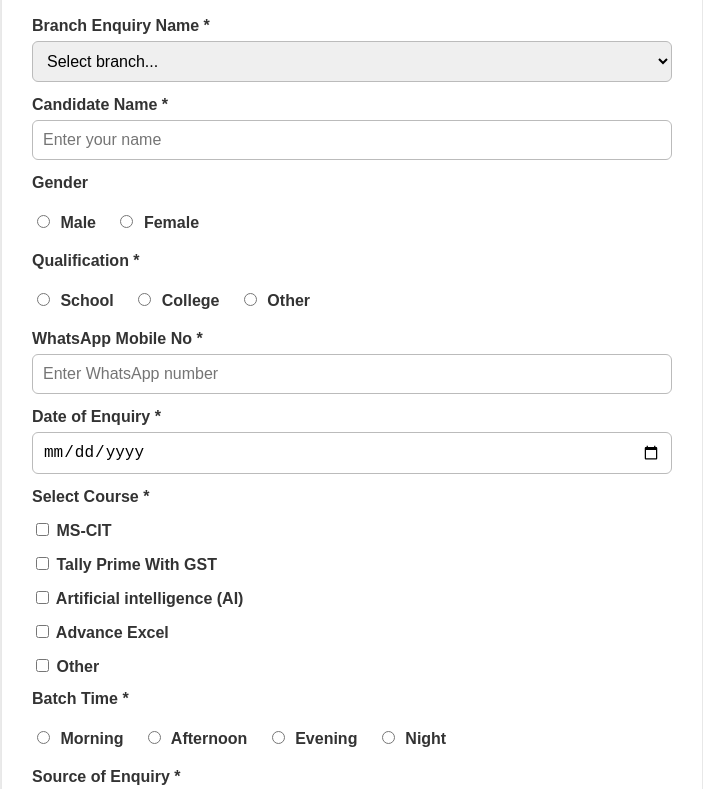
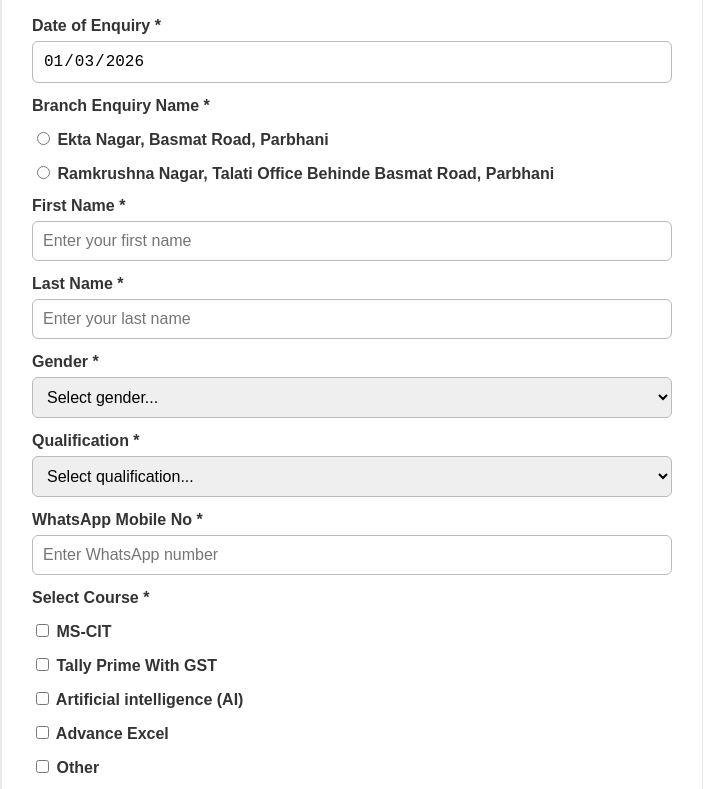
Before and after one commit to vivekcomputers88-wq/test, a plain HTML site: page index.html in a window 1280 px wide. Shown: the part 131-920 px from the top of the page, without its empty margins (288-991 px from the left). Drawn offline with Linux system fonts and the light colour scheme.

Commit message:
Update index.html

```diff
--- a/index.html
+++ b/index.html
@@ -5,6 +5,7 @@
 <meta name="viewport" content="width=device-width, initial-scale=1.0">
 <title>Vivek Computers Enquiry Form</title>
 <style>
+
     * {box-sizing: border-box;}
     body {
         font-family: 'Arial', sans-serif;
@@ -65,96 +66,144 @@
 
 <div class="container">
     <h1>Vivek Computers Enquiry Form</h1>
-    <form id="enquiryForm" action="https://docs.google.com/forms/u/0/d/e/1FAIpQLScmHMf1XLKVcpoS5boT2UK9yjjXSCOafImZKSvVLa5s1NMh5w/formResponse" method="POST" target="_blank">
 
-        <!-- Branch question -->
+    <form id="enquiryForm"
+    action="https://docs.google.com/forms/d/e/1FAIpQLSfuhvY8Pg_twGKyxaC_tqiR-waGkKwgwBXFjUuSCRKVR4yhUQ/formResponse?usp=pp_url"
+    method="POST" target="_blank">
+
+        <!-- Date of Enquiry -->
+        <label>Date of Enquiry *</label>
+        <input type="date" id="enquiryDate" name="entry.1710040844" required readonly>
+
        <label>Branch Enquiry Name *</label>
-        <select name="entry.603305143" required>
-            <option value="" disabled selected>Select branch...</option>
-            <option>Ekta Nagar, Basmat Road, Parbhani</option>
-            <option>Ramkrushna Nagar, Talati Office Behind Basmat Road, Parbhani</option>
+<div>
+  <label>
+    <input type="radio" name="entry.1247333280" value="Ekta Nagar, Basmat Road, Parbhani" required>
+    Ekta Nagar, Basmat Road, Parbhani
+  </label>
+</div>
+<div>
+  <label>
+    <input type="radio" name="entry.1247333280" value="Ramkrushna Nagar, Talati Office Behinde Basmat Road, Parbhani">
+    Ramkrushna Nagar, Talati Office Behinde Basmat Road, Parbhani
+  </label>
+</div>
+
+
+        <!-- Candidate First Name -->
+        <label>First Name *</label>
+        <input type="text" name="entry.1559286899" placeholder="Enter your first name" required>
+
+	  <!-- Candidate Name -->
+        <label>Last Name *</label>
+        <input type="text" name="entry.1983256342" placeholder="Enter your last name" required>
+
+     <!-- Gender -->
+<label>Gender *</label>
+<select name="entry.1486963903" required>
+  <option value="" disabled selected>Select gender...</option>
+  <option value="Male">Male</option>
+  <option value="Female">Female</option>
 </select>
 
-        <!-- Candidate Name -->
-        <label>Candidate Name *</label>
-        <input type="text" name="entry.99099165" placeholder="Enter your name" required>
-
-        <!-- Gender -->
-        <label>Gender</label>
-        <div class="radio-group">
-            <label><input type="radio" name="entry.1235386003" value="Male"> Male</label>
-            <label><input type="radio" name="entry.1235386003" value="Female"> Female</label>
-        </div>
 
         <!-- Qualification -->
         <label>Qualification *</label>
-        <div class="radio-group">
-            <label><input type="radio" name="entry.1039631932" value="School"> School</label>
-            <label><input type="radio" name="entry.1039631932" value="College"> College</label>
-            <label><input type="radio" name="entry.1039631932" value="Other"> Other</label>
-        </div>
-
+<select name="entry.1144115433" required>
+    <option value="" disabled selected>Select qualification...</option>
+    <option>Std 6th to Std 8th</option>
+    <option>Std 9th to Std 10th</option>
+    <option>Std 11th to Std 12th</option>
+    <option>Graduation</option>
+</select>
         <!-- WhatsApp Mobile No -->
         <label>WhatsApp Mobile No *</label>
-        <input type="tel" name="entry.1882843011" placeholder="Enter WhatsApp number" required>
-
-        <!-- Date of Enquiry -->
-        <label>Date of Enquiry *</label>
-        <input type="date" id="enquiryDate" required>
+        <input type="tel" name="entry.994675552" placeholder="Enter WhatsApp number" required>
 
         <!-- Select Course -->
         <label>Select Course *</label>
-<div class="checkbox-group">
-    <label><input type="checkbox" name="entry.473673265" value="MS-CIT"> MS-CIT</label>
-    <label><input type="checkbox" name="entry.473673265" value="Tally Prime With GST"> Tally Prime With GST</label>
-    <label><input type="checkbox" name="entry.473673265" value="Artificial intelligence (AI)"> Artificial intelligence (AI)</label>
-    <label><input type="checkbox" name="entry.473673265" value="Advance Excel"> Advance Excel</label>
-    <label><input type="checkbox" name="entry.473673265" value="Other"> Other</label>
-</div>
+
+<label>
+  <input type="checkbox" name="entry.1407647077" value="MS-CIT">
+  MS-CIT
+</label>
+
+<label>
+  <input type="checkbox" name="entry.1407647077" value="Tally Prime With GST">
+  Tally Prime With GST
+</label>
+<label>
+  <input type="checkbox" name="entry.1407647077" value="Artificial intelligence - AI">
+  Artificial intelligence (AI)
+</label>
+
+<label>
+  <input type="checkbox" name="entry.1407647077" value="Advance Excel">
+  Advance Excel
+</label>
+
+<label>
+  <input type="checkbox" name="entry.1407647077" value="Other">
+  Other
+</label>
+
 
         <!-- Batch Time -->
 <label>Batch Time *</label>
-        <div class="radio-group">
-            <label><input type="radio" name="entry.979434290" value="Morning"> Morning</label>
-            <label><input type="radio" name="entry.979434290" value="Afternoon"> Afternoon</label>
-            <label><input type="radio" name="entry.979434290" value="Evening"> Evening</label>
-            <label><input type="radio" name="entry.979434290" value="Night"> Night</label>
-        </div>
+<select name="entry.1658862889" required>
+  <option value="" disabled selected>Select batch time...</option>
+  <option value="Morning">Morning</option>
+  <option value="Afternoon">Afternoon</option>
+  <option value="Evening">Evening</option>
+  <option value="Night">Night</option>
+</select>
+
 
         <!-- Source of Enquiry -->
         <label>Source of Enquiry *</label>
-        <select name="entry.1595207663" required>
+        <select name="entry.1498252729" required>
             <option value="" disabled selected>Select source...</option>
             <option>Friends</option>
             <option>Teacher</option>
             <option>Social media</option>
+	    <option>Family Reference</option>
             <option>Other</option>
         </select>
 
-        <!-- Remark -->
-        <label>Remark *</label>
-        <textarea name="entry.1303418978" rows="4" placeholder="Your remarks or feedback"></textarea>
+
+	<!-- Village or City -->
+        <label>Enter the village or city name as per Aadhaar *</label>
+        <input type="tel" name="entry.1089574814" placeholder="Enter village or city name" required>
 
         <button type="submit">Submit</button>
         <div class="small-text">* Required fields</div>
+
     </form>
 </div>
 
 <script>
 document.getElementById("enquiryForm").addEventListener("submit", function(e) {
-    // Handle Google Form's separate year/month/day fields
-    const dateInput = document.getElementById("enquiryDate").value;
-    if (dateInput) {
-        const [year, month, day] = dateInput.split("-");
-        // Create hidden inputs for Google Form
+    const dateValue = document.getElementById("enquiryDate").value;
+    if (!dateValue) return; // stop if no date
+
+    const [year, month, day] = dateValue.split("-");
     const form = e.target;
-        form.querySelectorAll("input[name^='entry.1244397173_']").forEach(i => i.remove());
+
+    // Remove any old hidden inputs
+    form.querySelectorAll("input[name^='entry.1710040844_']").forEach(el => el.remove());
+
+    // Insert year, month, day
     form.insertAdjacentHTML("beforeend",
-            `<input type="hidden" name="entry.1244397173_year" value="${year}">
-             <input type="hidden" name="entry.1244397173_month" value="${month}">
-             <input type="hidden" name="entry.1244397173_day" value="${day}">`
+        `<input type="hidden" name="entry.1710040844_year" value="${year}">
+         <input type="hidden" name="entry.1710040844_month" value="${month}">
+         <input type="hidden" name="entry.1710040844_day" value="${day}">`
     );
-    }
+});
+
+/* Auto-populate enquiry date & keep it read-only */
+window.addEventListener("DOMContentLoaded", () => {
+    const today = new Date().toISOString().split("T")[0];
+    document.getElementById("enquiryDate").value = today;
 });
 </script>
 
```
Lines whose indentation alone changed are shown as unchanged.
